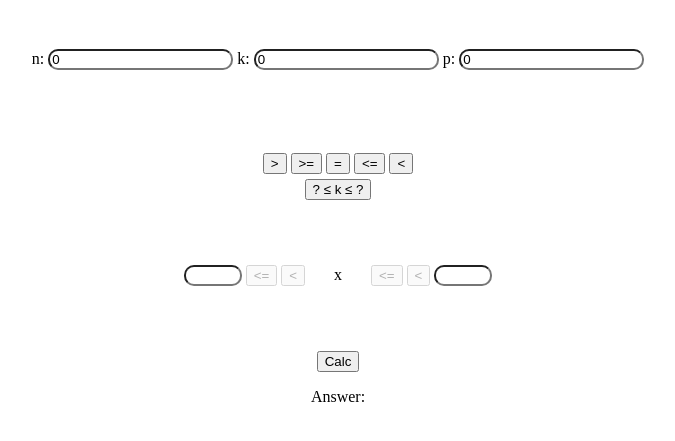
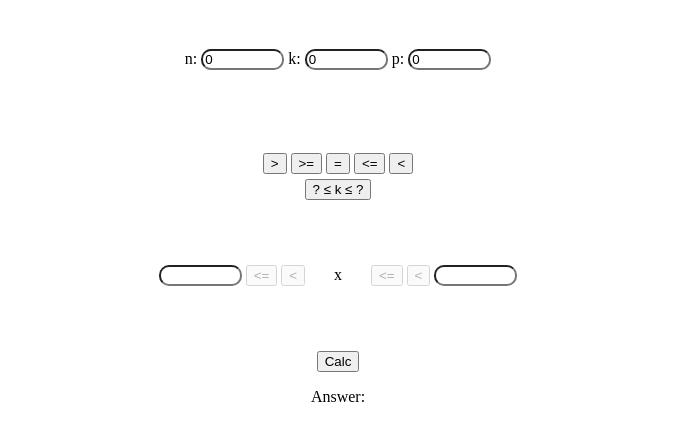
Before and after one commit to fabi0123/fabi0123.github.io, a plain HTML site: page index.html in a window 1280 px wide. Shown: the part 61-502 px from the top of the page, without its empty margins (302-977 px from the left). Drawn offline with Linux system fonts and the light colour scheme.

Commit message:
Update style.css

```diff
--- a/style.css
+++ b/style.css
@@ -14,6 +14,7 @@
 
 input {
     border-radius: 10px;
+    width: 75px;
 }
 
 button {
@@ -25,9 +26,6 @@ button {
     margin: 0px 25px 0px 25px;
 }
 
-.inputs2 {
-    width: 50px;
-}
 
 .inline {
     display: inline;
```
